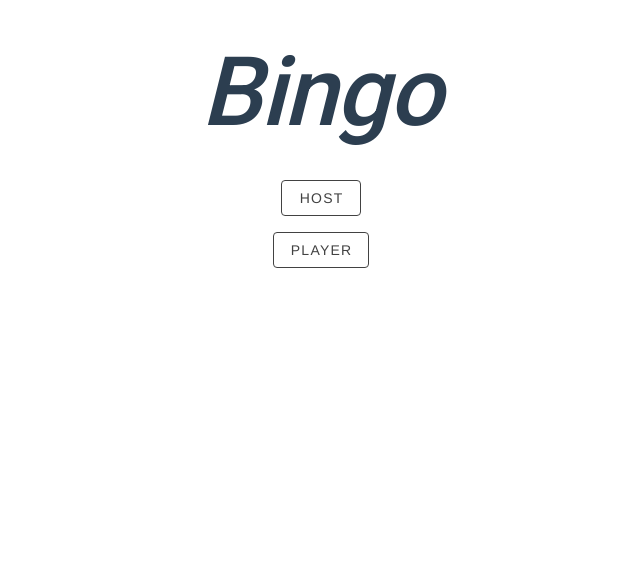
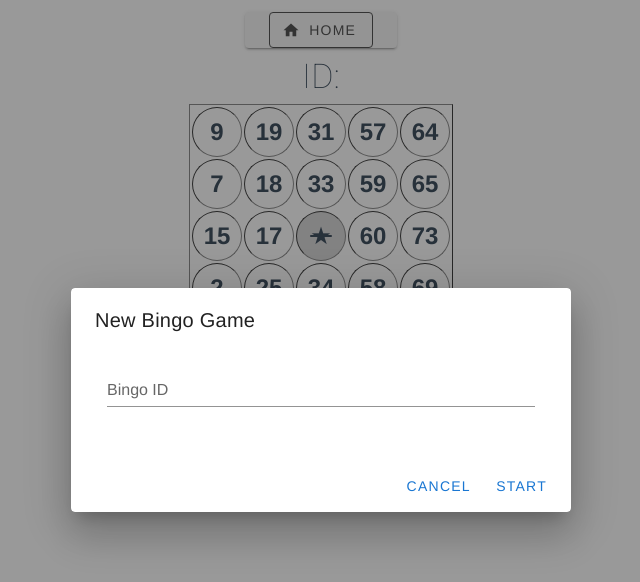
Before and after one commit to AZKZ/bingo, a Vue app: page /player in a window 1280 px wide. Shown: the top 582 px of the page, without its empty margins (319-959 px from the left). Built offline with nearby package versions, Linux system fonts and the light colour scheme.

Commit message:
routerを使った画面遷移の実装

```diff
--- a/src/App.vue
+++ b/src/App.vue
@@ -1,48 +1,14 @@
 <template>
   <v-app>
     <v-container>
-      <div id='app'>
-        <div v-if='mode != "home"'>
-          <v-btn class='ma-2' outlined color='secondary' v-on:click='backHome'>
-            <v-icon left>mdi-home</v-icon>Home
-          </v-btn>
-        </div>
-        <div v-if='mode == "home"'>
-          <!-- タイトルを画像にするのもあり -->
-          <p id='title' class='ma-8 text-h1 font-weight-medium font-italic'>Bingo</p>
-          <v-btn class='ma-2' outlined color='secondary' v-on:click='mode="host"'>Host</v-btn>
-          <br />
-          <v-btn class='ma-2' outlined color='secondary' v-on:click='mode="player"'>Player</v-btn>
-        </div>
-        <Host v-if='mode == "host"' />
-        <Player v-if='mode == "player"' />
-      </div>
+      <router-view/>
     </v-container>
   </v-app>
 </template>
 
 <script>
-import Host from './components/Host.vue'
-import Player from './components/Player.vue'
-
 export default {
-  name: 'App',
-  data: function () {
-    return {
-      mode: 'home'
-    }
-  },
-  components: {
-    Host,
-    Player
-  },
-  methods: {
-    backHome: function () {
-      if (confirm('HOME画面に戻りますか？')) {
-        this.mode = 'home'
-      }
-    }
-  }
+  name: 'App'
 }
 </script>
 
--- a/src/components/Host.vue
+++ b/src/components/Host.vue
@@ -1,5 +1,10 @@
 <template>
   <div id='host'>
+    <router-link :to='{name: "Home"}' tag='v-btn'>
+      <v-btn class='ma-2' outlined color='secondary'>
+        <v-icon left>mdi-home</v-icon>Home
+      </v-btn>
+    </router-link>
     <p class='ma-2 text-h4 font-weight-thin' color='info'>ID:{{bingoId}}</p>
     <p id='number' class='ma-2 text-h1 font-weight-black'>{{number}}</p>
     <v-btn class='ma-2' outlined color='primary' v-on:click='drawNumber'>Draw</v-btn>
--- a/src/components/Player.vue
+++ b/src/components/Player.vue
@@ -1,5 +1,10 @@
 <template>
   <div id='player'>
+    <router-link :to='{name: "Home"}' tag='v-btn'>
+      <v-btn class='ma-2' outlined color='secondary'>
+        <v-icon left>mdi-home</v-icon>Home
+      </v-btn>
+    </router-link>
     <p class='ma-2 text-h4 font-weight-thin' color='info'>ID:{{bingoId}}</p>
     <div class='d-flex justify-center ma-2'>
       <table border='1'>
--- a/src/router/index.js
+++ b/src/router/index.js
@@ -16,7 +16,18 @@
     // route level code-splitting
     // this generates a separate chunk (about.[hash].js) for this route
     // which is lazy-loaded when the route is visited.
-    component: () => import(/* webpackChunkName: "about" */ '../views/About.vue')
+    component: () =>
+      import(/* webpackChunkName: "about" */ '../views/About.vue')
+  },
+  {
+    path: '/host',
+    name: 'Host',
+    component: () => import('../components/Host.vue')
+  },
+  {
+    path: '/player',
+    name: 'Player',
+    component: () => import('../components/Player.vue')
   }
 ]
 
--- a/src/views/Home.vue
+++ b/src/views/Home.vue
@@ -1,18 +1,21 @@
 <template>
-  <div class="home">
-    <img alt="Vue logo" src="../assets/logo.png">
-    <HelloWorld msg="Welcome to Your Vue.js App"/>
+  <div id='home'>
+    <!-- タイトルを画像にするのもあり -->
+    <p id='title' class='ma-8 text-h1 font-weight-medium font-italic'>Bingo</p>
+    <router-link :to='{name: "Host"}' tag='v-btn'>
+      <v-btn class='ma-2' outlined color='secondary'>Host</v-btn>
+    </router-link>
+    <br />
+    <router-link :to='{name: "Player"}' tag='v-btn'>
+      <v-btn class='ma-2' outlined color='secondary'>Player</v-btn>
+    </router-link>
   </div>
 </template>
 
 <script>
-// @ is an alias to /src
-import HelloWorld from '@/components/HelloWorld.vue'
-
 export default {
   name: 'Home',
   components: {
-    HelloWorld
   }
 }
 </script>
```
Lines whose indentation alone changed are shown as unchanged.
